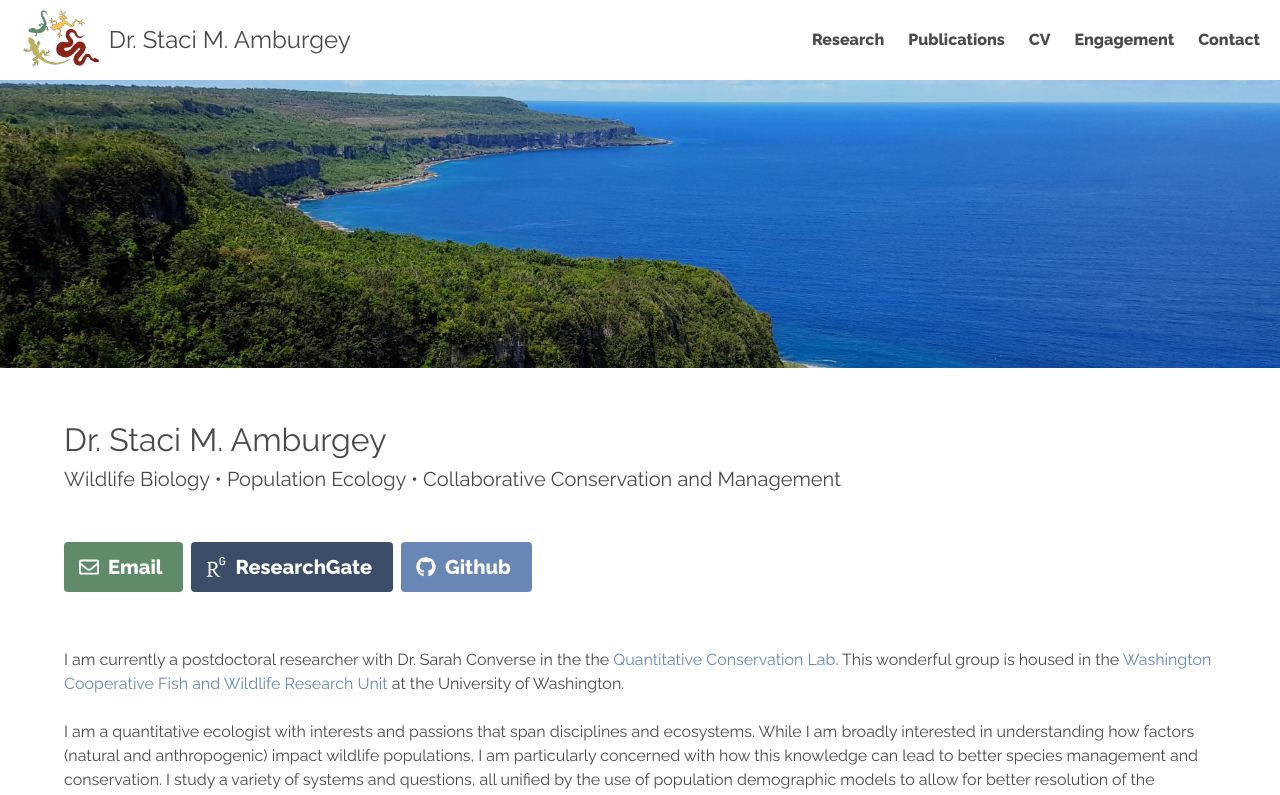
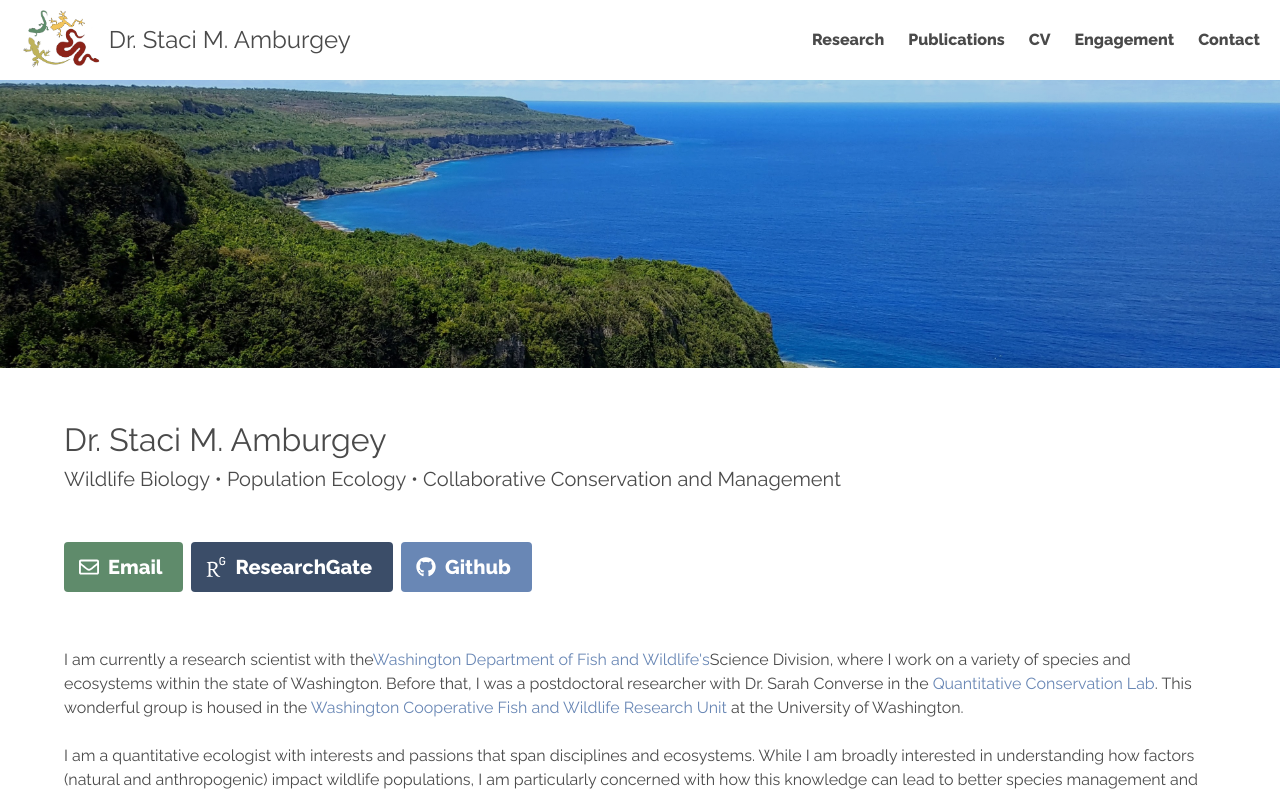
Before and after one commit to amburgey/amburgey.github.io, a Next.js app: page / in a window 1280 px wide. Shown: the top 795 px of the page. Built offline with nearby package versions, Linux system fonts and the light colour scheme.

Commit message:
Update index.tsx

```diff
--- a/pages/index.tsx
+++ b/pages/index.tsx
@@ -29,8 +29,17 @@ const Home: NextPage = () => {
 
         <div className="mt-6">
           <p className="content">
-            I am currently a postdoctoral researcher with Dr. Sarah Converse in
-            the the{' '}
+            I am currently a research scientist with
+            the{''}
+            <a
+              href="https://wdfw.wa.gov/"
+              target="_blank"
+              rel="nonreferrer"
+            >
+            Washington Department of Fish and Wildlife's
+            </a>
+            Science Division, where I work on a variety of species and ecosystems within the state of Washington. Before that, I was a postdoctoral researcher with Dr. Sarah Converse in
+            the{' '}
             <a
               href="http://depts.washington.edu/qcons/"
               target="_blank"
```
